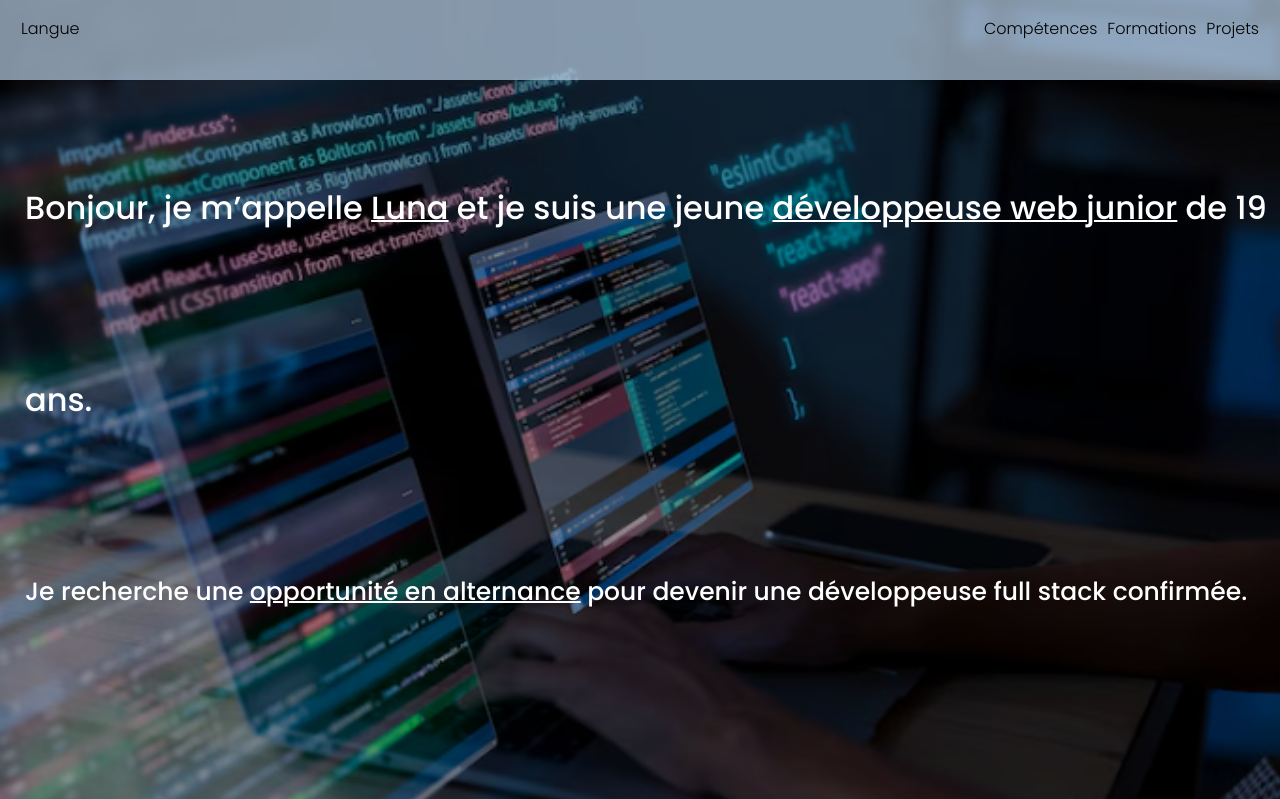
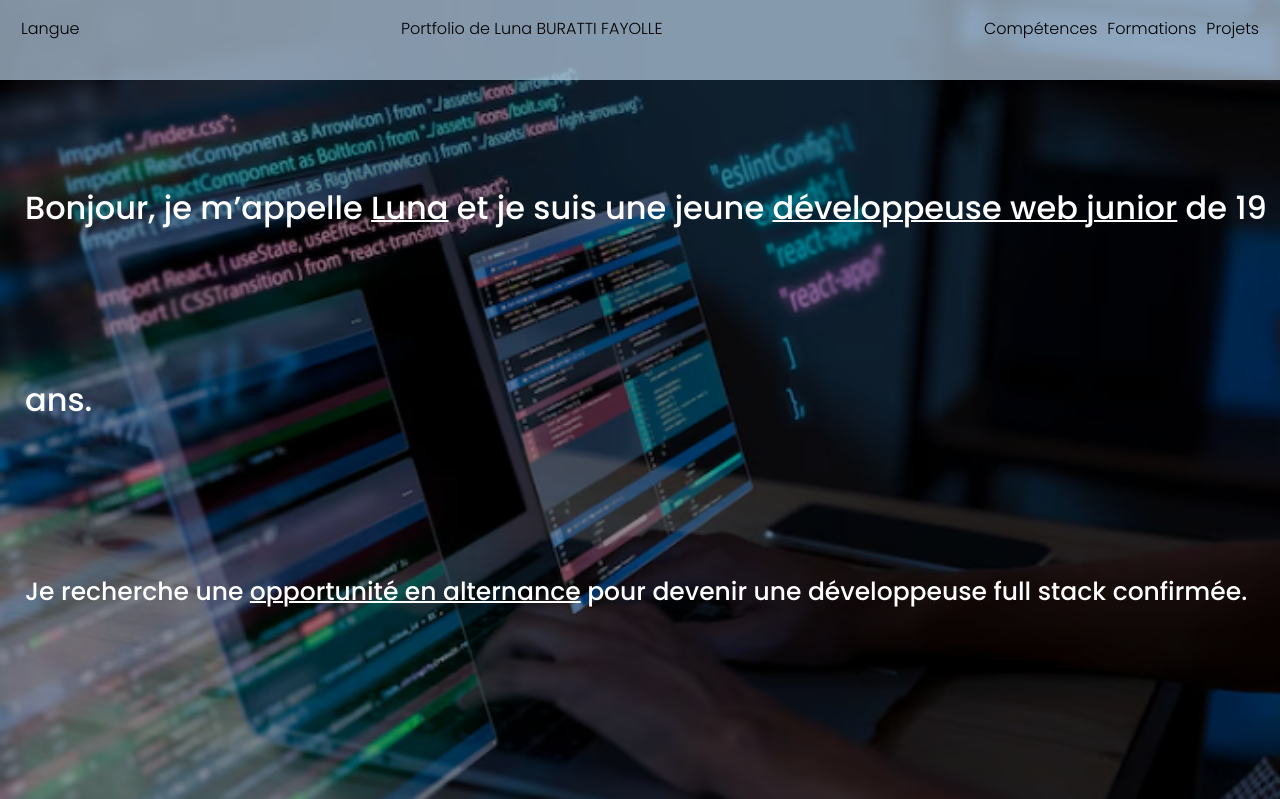
Before and after one commit to Luna-bf/Portfolio, a PHP site: page / in a window 1280 px wide. Shown: the top 799 px of the page. Run offline with PHP 8.4, Linux system fonts and the light colour scheme; some libraries are stand-ins or nearby versions.

Commit message:
Update index.phtml

```diff
--- a/phtml/index.phtml
+++ b/phtml/index.phtml
@@ -23,6 +23,10 @@
                         </div>
                     </div>
                 </li>
+            </ul>
+
+            <ul>
+                <li><?= __('Portfolio de Luna BURATTI FAYOLLE')?></li>
             </ul>
 
             <ul class="d-flex">
```
